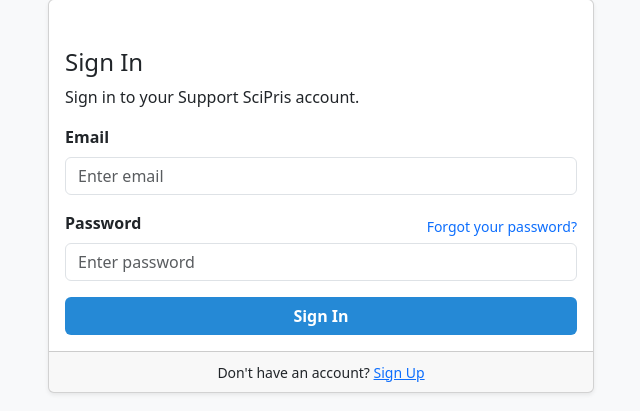
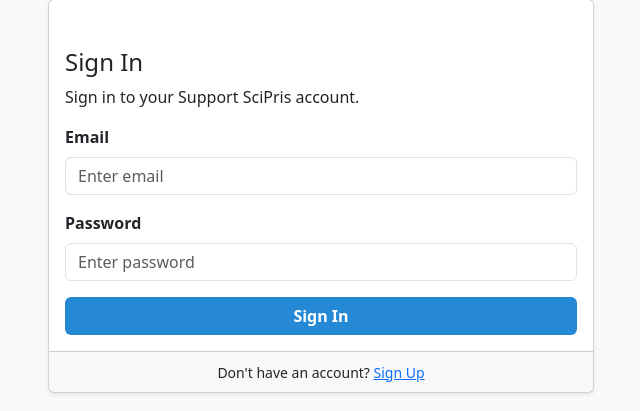
Before and after one commit to santosh12197/finalChatbot, a Django app: page /support_login/ in a window 1280 px wide. Shown: the part 49-460 px from the top of the page, without its empty margins (319-959 px from the left). Run offline with Django 5.2, Linux system fonts and the light colour scheme.

Commit message:
Forgot Password commented on support login page

```diff
--- a/templates/support_login.html
+++ b/templates/support_login.html
@@ -46,7 +46,7 @@
                             <div class="mb-3">
                                 <div class="d-flex justify-content-between align-items-center">
                                     <label for="password" class="form-label fw-bold">Password</label>
-                                    <a href="{% url 'password_reset' %}" class="small text-decoration-none">Forgot your password?</a>
+                                    <!-- <a href="{% url 'password_reset' %}" class="small text-decoration-none">Forgot your password?</a> -->
                                 </div>
                                 <input type="password" name="password" id="password" class="form-control" placeholder="Enter password" required>
                             </div>
```
